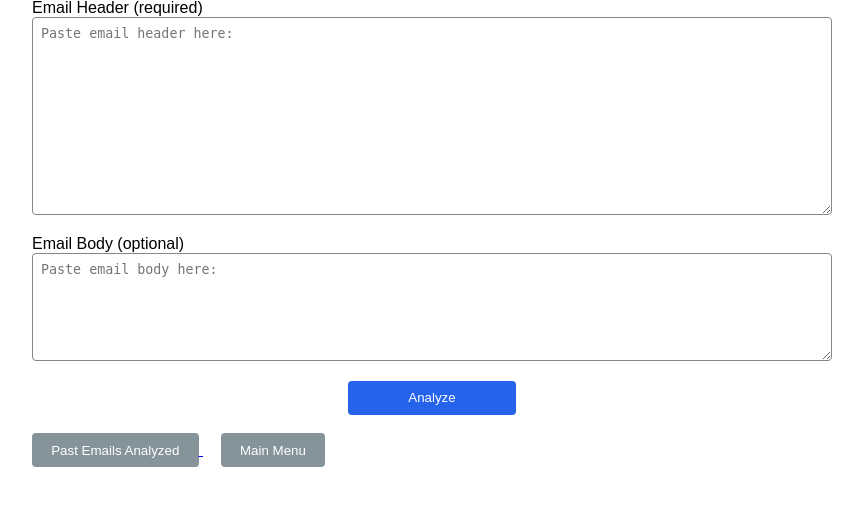
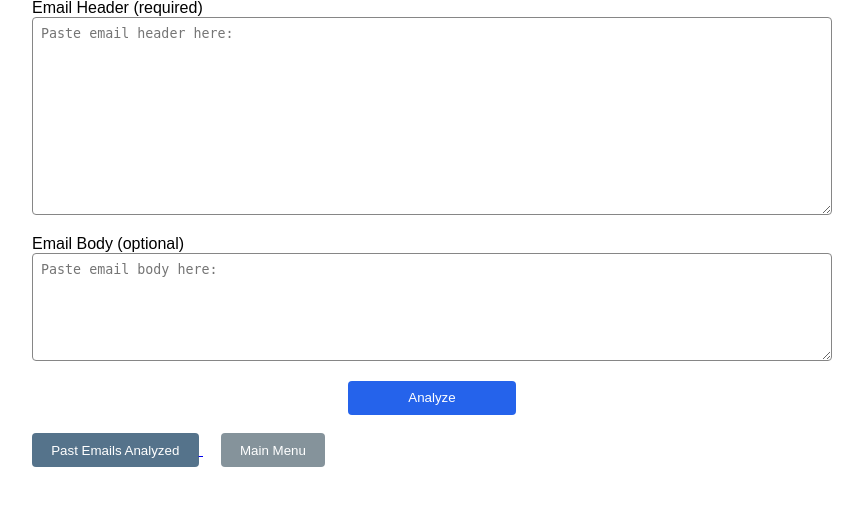
Before and after one commit to andrewzimmer132/email-metadata-reader, a Django app: page /home/ in a window 1280 px wide, with the pointer over the restyled element. Shown: the part 354-869 px from the top of the page, without its empty margins (208-1071 px from the left). Run offline with Django 5.2, Linux system fonts and the light colour scheme; the visitor is signed in with stand-in values (Sample User, id 1).

Commit message:
Mainly fixed set-up, plan to fix a couple other small details with the buttons

```diff
--- a/static/css/style.css
+++ b/static/css/style.css
@@ -287,7 +287,7 @@ button:hover {
 }
 
 .btn-alt:hover {
-    background: #85939b;
+    background: #55738b;
 }
 
 .status-badge {
```
